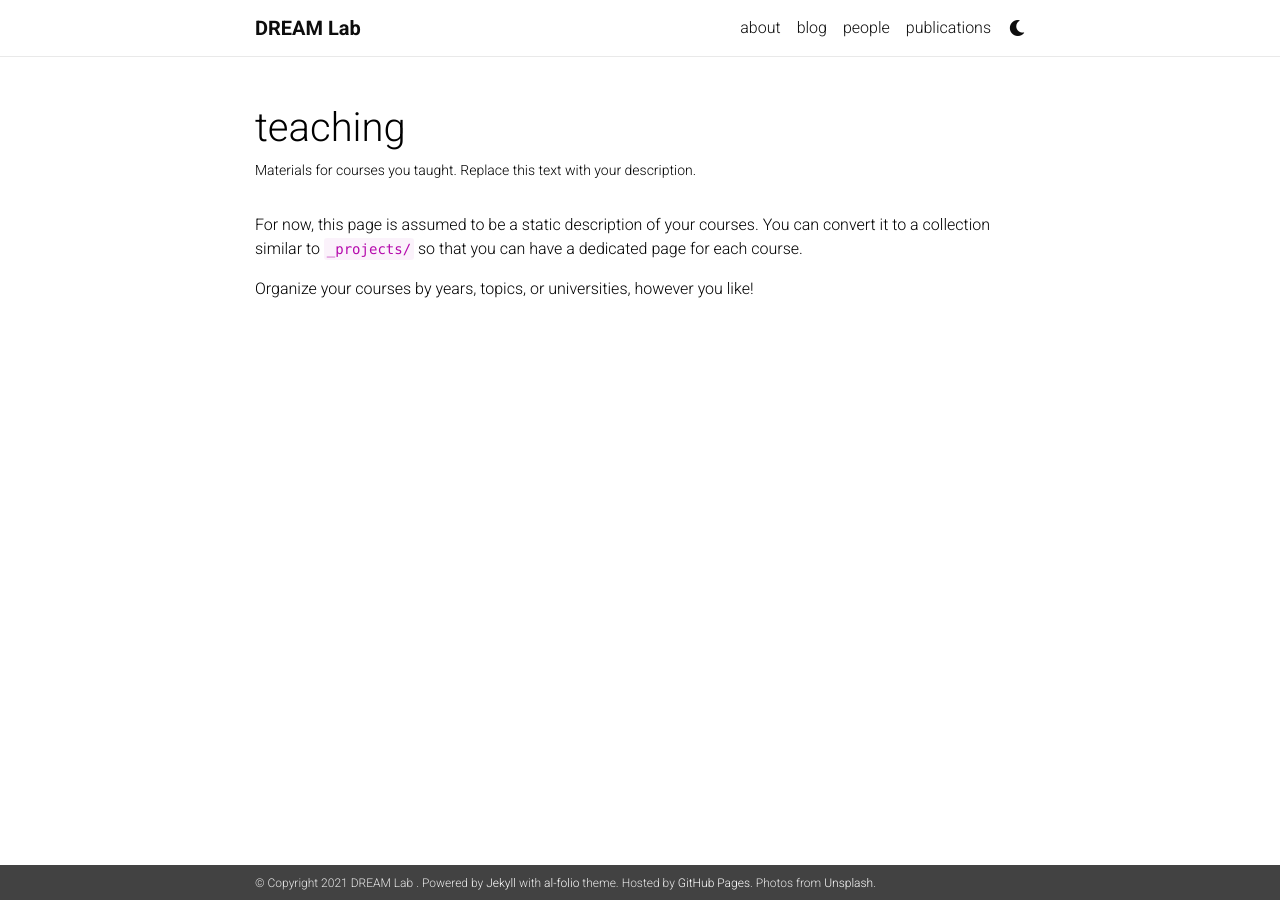
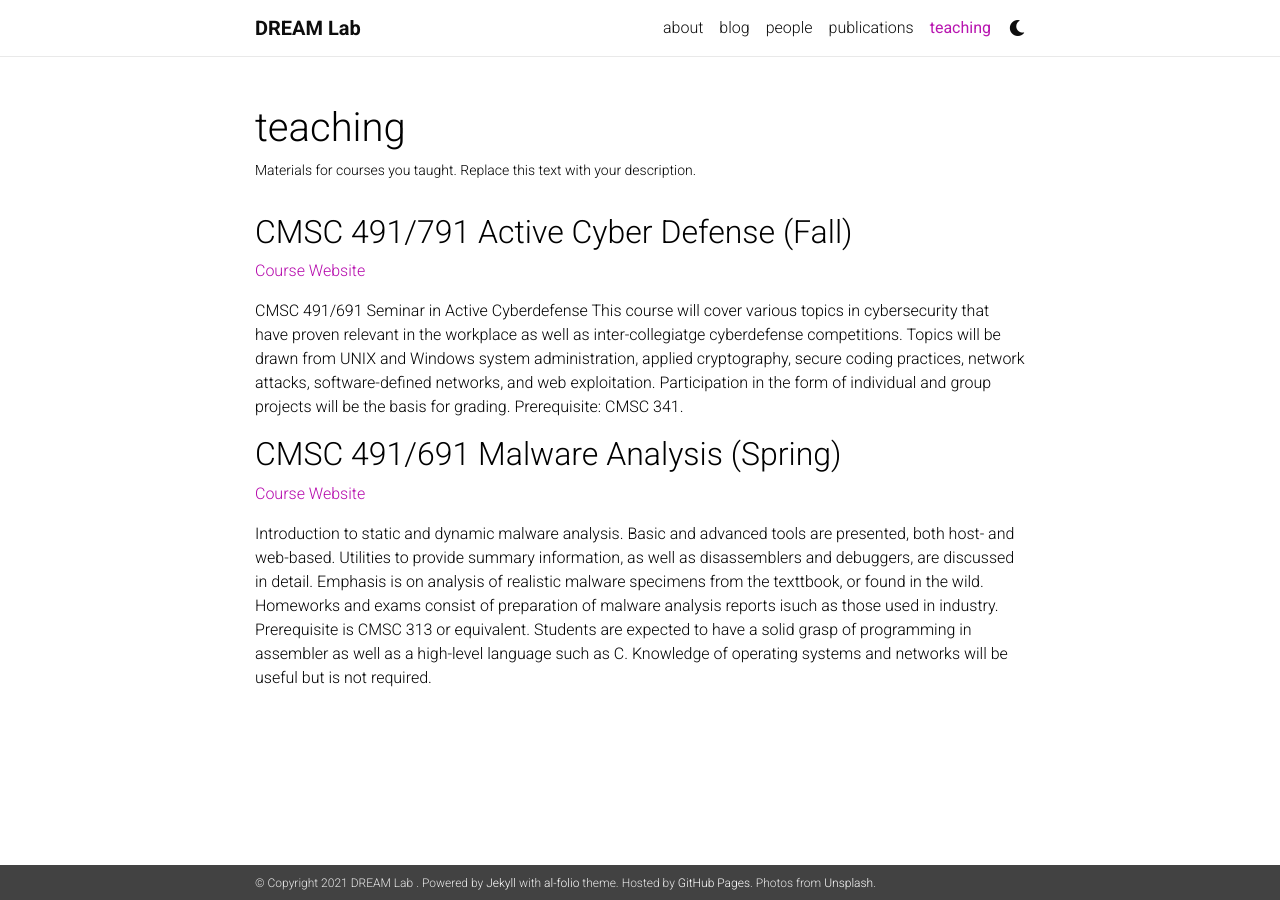
Before and after one commit to UMBC-DREAM-Lab/UMBC-DREAM-Lab.github.io, a Jekyll site: the page built from _pages/teaching.md, in a window 1280 px wide. Built offline with Jekyll 4.4.1, drawn with Linux system fonts in a browser that asks for light colours; nearby versions of some CDN libraries; a style sheet for code colours, icons or effects is not loaded.

Commit message:
adding course informations.

```diff
--- a/_pages/teaching.md
+++ b/_pages/teaching.md
@@ -3,9 +3,19 @@ layout: page
 permalink: /teaching/
 title: teaching
 description: Materials for courses you taught. Replace this text with your description.
-nav: false
+nav: true
 ---
 
-For now, this page is assumed to be a static description of your courses. You can convert it to a collection similar to `_projects/` so that you can have a dedicated page for each course.
+## CMSC 491/791 Active Cyber Defense (Fall)
 
-Organize your courses by years, topics, or universities, however you like!
+[Course Website](https://www.csee.umbc.edu/courses/undergraduate/CMSC491activeCyber/)
+<br>
+
+CMSC 491/691 Seminar in Active Cyberdefense This course will cover various topics in cybersecurity that have proven relevant in the workplace as well as inter-collegiatge cyberdefense competitions. Topics will be drawn from UNIX and Windows system administration, applied cryptography, secure coding practices, network attacks, software-defined networks, and web exploitation. Participation in the form of individual and group projects will be the basis for grading. Prerequisite: CMSC 341.
+
+## CMSC 491/691 Malware Analysis (Spring)
+
+[Course Website](https://www.csee.umbc.edu/courses/undergraduate/CMSC491malware/)
+<br>
+
+Introduction to static and dynamic malware analysis. Basic and advanced tools are presented, both host- and web-based. Utilities to provide summary information, as well as disassemblers and debuggers, are discussed in detail. Emphasis is on analysis of realistic malware specimens from the texttbook, or found in the wild. Homeworks and exams consist of preparation of malware analysis reports isuch as those used in industry. Prerequisite is CMSC 313 or equivalent. Students are expected to have a solid grasp of programming in assembler as well as a high-level language such as C. Knowledge of operating systems and networks will be useful but is not required.
```
